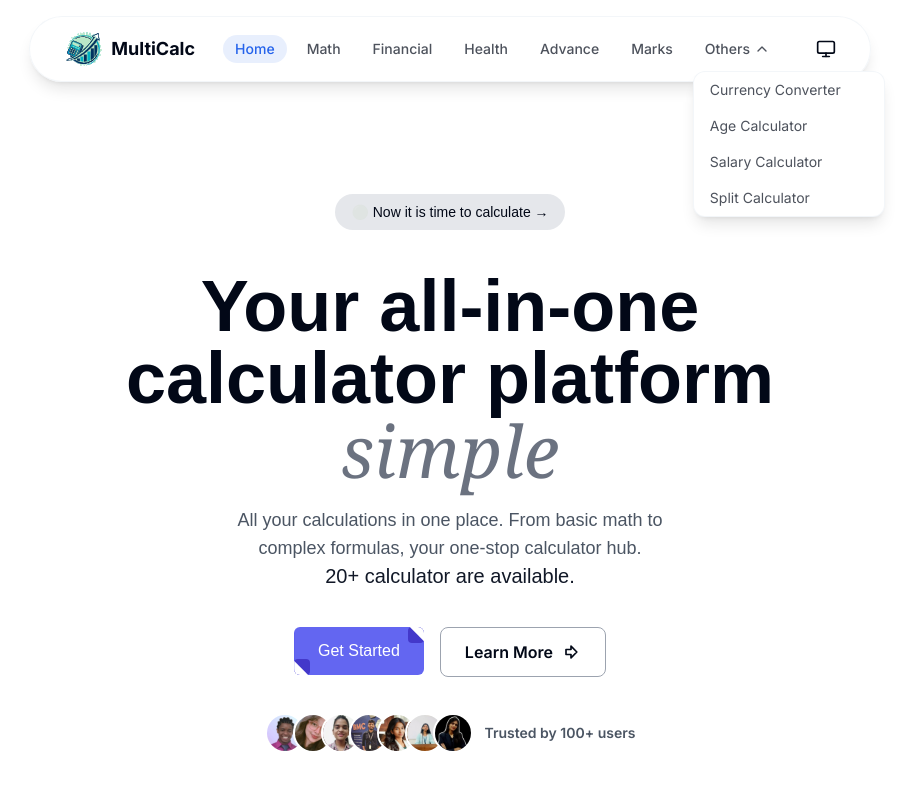
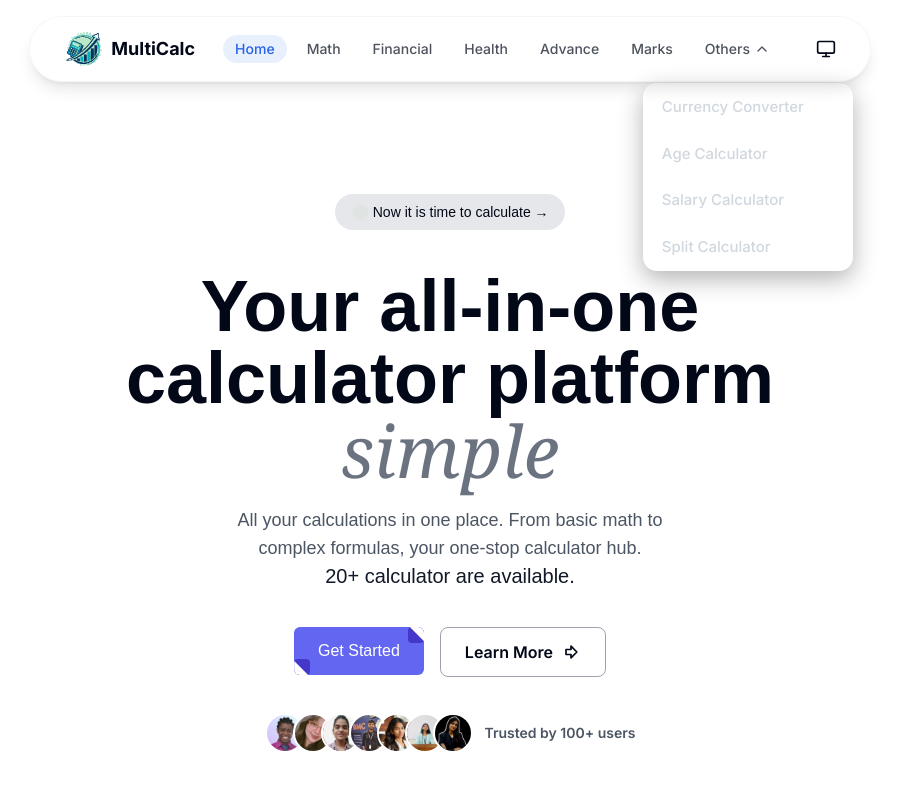
Before and after one commit to codewithdhruba01/MultiCalc, a React (Vite) app: page / in a window 1280 px wide. Both pictures are taken after a click on the button "Others". Shown: the top 800 px of the page, without its empty margins (190-1104 px from the left). Built offline with nearby package versions, Linux system fonts and the light colour scheme; a web font is replaced by a local one.

Commit message:
update dropdown navber

```diff
--- a/package.json
+++ b/package.json
@@ -22,6 +22,7 @@
     "react-dom": "^18.2.0",
     "react-helmet-async": "^2.0.5",
     "react-router-dom": "^6.18.0",
+    "styled-components": "^6.1.19",
     "swiper": "^11.2.10",
     "tailwind-merge": "^1.14.0",
     "ui": "^0.2.4"
@@ -30,6 +31,7 @@
     "@types/aos": "^3.0.7",
     "@types/react": "^18.2.15",
     "@types/react-dom": "^18.2.7",
+    "@types/styled-components": "^5.1.35",
     "@vitejs/plugin-react": "^4.0.3",
     "autoprefixer": "^10.4.16",
     "eslint": "^9.36.0",
--- a/src/components/layouts/Navbar.tsx
+++ b/src/components/layouts/Navbar.tsx
@@ -4,12 +4,13 @@ import { Menu, X, ChevronDown } from 'lucide-react';
 import { Container } from '../ui/Container';
 import { ThemeToggle } from '../ui/ThemeToggle';
 import { Button } from '../ui/Button';
+import styled from 'styled-components';
 
 export default function Navbar() {
   const [isMenuOpen, setIsMenuOpen] = useState(false);
   const [showPanel, setShowPanel] = useState(false);
-  const [isDropdownOpen, setIsDropdownOpen] = useState(false); // desktop dropdown
-  const [isMobileDropdownOpen, setIsMobileDropdownOpen] = useState(false); // mobile dropdown
+  const [isDropdownOpen, setIsDropdownOpen] = useState(false);
+  const [isMobileDropdownOpen, setIsMobileDropdownOpen] = useState(false);
 
   const toggleMenu = () => setIsMenuOpen(!isMenuOpen);
   const closeMenu = () => {
@@ -30,7 +31,6 @@ export default function Navbar() {
     <header className="sticky top-4 z-50 w-full flex justify-center">
       <Container>
         <div className="flex justify-center">
-          {/* Capsule Navbar */}
           <div className="flex items-center justify-between w-full md:w-auto gap-4 bg-card/70 backdrop-blur-md px-6 py-2 rounded-full shadow-lg border border-border/40">
             {/* Logo */}
             <Link
@@ -72,7 +72,7 @@ export default function Navbar() {
                 </NavLink>
               ))}
 
-              {/* Others Dropdown (Desktop) */}
+              {/* Others Dropdown */}
               <div className="relative">
                 <button
                   onClick={() => setIsDropdownOpen(!isDropdownOpen)}
@@ -80,16 +80,14 @@ export default function Navbar() {
                 >
                   Others{' '}
                   <ChevronDown
-                    className={`h-4 w-4 transition-transform ${isDropdownOpen ? 'rotate-180' : ''}`}
+                    className={`h-4 w-4 transition-transform ${
+                      isDropdownOpen ? 'rotate-180' : ''
+                    }`}
                   />
                 </button>
-                <div
-                  className={`absolute left-0 mt-2 w-48 bg-card rounded-xl shadow-lg border border-border/40 overflow-hidden transition-all duration-300 ease-in-out ${
-                    isDropdownOpen
-                      ? 'opacity-100 translate-y-0'
-                      : 'opacity-0 -translate-y-2 pointer-events-none'
-                  }`}
-                >
+
+                {/* Stylish Dropdown */}
+                <StyledDropdown isOpen={isDropdownOpen}>
                   {[
                     { to: '/currency-converter', label: 'Currency Converter' },
                     { to: '/age-calculator', label: 'Age Calculator' },
@@ -100,20 +98,18 @@ export default function Navbar() {
                       key={item.to}
                       to={item.to}
                       onClick={() => setIsDropdownOpen(false)}
-                      className="block px-4 py-2 text-sm text-foreground/70 hover:text-foreground hover:bg-primary/10 transition"
+                      className="dropdown-item"
                     >
                       {item.label}
                     </NavLink>
                   ))}
-                </div>
+                </StyledDropdown>
               </div>
             </nav>
 
             {/* Right Side */}
             <div className="flex items-center gap-2 pl-2">
               <ThemeToggle />
-
-              {/* Mobile Menu Button */}
               <Button
                 variant="ghost"
                 size="icon"
@@ -121,21 +117,16 @@ export default function Navbar() {
                 onClick={toggleMenu}
                 aria-label="Toggle menu"
               >
-                {isMenuOpen ? (
-                  <X className="h-5 w-5" />
-                ) : (
-                  <Menu className="h-5 w-5" />
-                )}
+                {isMenuOpen ? <X className="h-5 w-5" /> : <Menu className="h-5 w-5" />}
               </Button>
             </div>
           </div>
         </div>
       </Container>
 
-      {/* Mobile Dropdown Menu */}
+      {/* Mobile Dropdown */}
       {isMenuOpen && (
         <div className="fixed inset-0 z-40 md:hidden">
-          {/* Overlay (fade only) */}
           <div
             className={`absolute inset-0 bg-black/50 backdrop-blur-sm transition-opacity duration-300 ${
               isMenuOpen ? 'opacity-100' : 'opacity-0'
@@ -148,18 +139,13 @@ export default function Navbar() {
               showPanel ? 'translate-y-0' : '-translate-y-full'
             }`}
           >
-            {/* Logo & Close Button */}
             <div className="flex items-center justify-between mb-6">
               <Link
                 to="/"
                 className="flex items-center gap-2 font-bold text-lg"
                 onClick={closeMenu}
               >
-                <img
-                  src="/images/logo.svg"
-                  alt="Logo"
-                  className="h-10 w-auto"
-                />
+                <img src="/images/logo.svg" alt="Logo" className="h-10 w-auto" />
                 <span>MultiCalc</span>
               </Link>
               <button onClick={closeMenu}>
@@ -167,15 +153,11 @@ export default function Navbar() {
               </button>
             </div>
 
-            {/* Nav Links */}
             <nav className="flex flex-col gap-3">
               {[
                 { to: '/', label: 'Home' },
                 { to: '/basic-calculators', label: 'Math Calculators' },
-                {
-                  to: '/financial-calculators',
-                  label: 'Financial Calculators',
-                },
+                { to: '/financial-calculators', label: 'Financial Calculators' },
                 { to: '/health-calculators', label: 'Health Calculators' },
                 { to: '/advance-calculators', label: 'Advance Calculators' },
                 { to: '/marks-calculators', label: 'Marks Calculator' },
@@ -205,14 +187,14 @@ export default function Navbar() {
                 >
                   Others
                   <ChevronDown
-                    className={`h-4 w-4 transition-transform ${isMobileDropdownOpen ? 'rotate-180' : ''}`}
+                    className={`h-4 w-4 transition-transform ${
+                      isMobileDropdownOpen ? 'rotate-180' : ''
+                    }`}
                   />
                 </button>
                 <div
                   className={`overflow-hidden transition-all duration-300 ease-in-out ${
-                    isMobileDropdownOpen
-                      ? 'max-h-60 opacity-100'
-                      : 'max-h-0 opacity-0'
+                    isMobileDropdownOpen ? 'max-h-60 opacity-100' : 'max-h-0 opacity-0'
                   }`}
                 >
                   {[
@@ -220,7 +202,6 @@ export default function Navbar() {
                     { to: '/age-calculator', label: 'Age Calculator' },
                     { to: '/salary-calculator', label: 'Salary Calculator' },
                     { to: '/split-calculator', label: 'Split Calculator' },
-
                   ].map((item) => (
                     <NavLink
                       key={item.to}
@@ -240,3 +221,76 @@ export default function Navbar() {
     </header>
   );
 }
+
+const StyledDropdown = styled.div<{ isOpen: boolean }>`
+  position: absolute;
+  left: -50px;
+  margin-top: 20px;
+  width: 210px;
+  background-color: var(--card, #0d1117);
+  border-radius: 14px;
+  box-shadow: 0 8px 25px rgba(0, 0, 0, 0.3);
+  border: 1px solid rgba(255, 255, 255, 0.1);
+  overflow: hidden;
+  transition: all 0.3s ease-in-out;
+  opacity: ${({ isOpen }) => (isOpen ? 1 : 0)};
+  transform: ${({ isOpen }) => (isOpen ? 'translateY(0)' : 'translateY(-10px)')};
+  pointer-events: ${({ isOpen }) => (isOpen ? 'auto' : 'none')};
+
+  .dropdown-item {
+    display: flex;
+    align-items: center;
+    position: relative;
+    font-size: 15px;
+    padding: 12px 18px;
+    color: #d0d7de;
+    text-decoration: none;
+    transition: all 0.25s ease;
+    cursor: pointer;
+    font-weight: 500;
+
+    &:hover {
+      background-color: rgba(56, 139, 253, 0.1);
+      color: #58a6ff;
+      transform: translateX(5px);
+    }
+
+    &::before {
+      content: '';
+      position: absolute;
+      left: 0;
+      top: 6px;
+      height: 70%;
+      width: 4px;
+      background: #2f81f7;
+      border-radius: 6px;
+      opacity: 0;
+      transition: 0.3s;
+    }
+
+    &:hover::before {
+      opacity: 1;
+    }
+  }
+
+  /* 🌞 Light mode styling */
+  [data-theme='light'] & {
+    background-color: #ffffff;
+    border: 1px solid rgba(0, 0, 0, 0.08);
+    box-shadow: 0 6px 20px rgba(0, 0, 0, 0.1);
+
+    .dropdown-item {
+      color: #333;
+
+      &:hover {
+        background-color: #f2f4f7;
+        color: #0070f3;
+        transform: translateX(5px);
+      }
+
+      &::before {
+        background: #0070f3;
+      }
+    }
+  }
+`;
```
